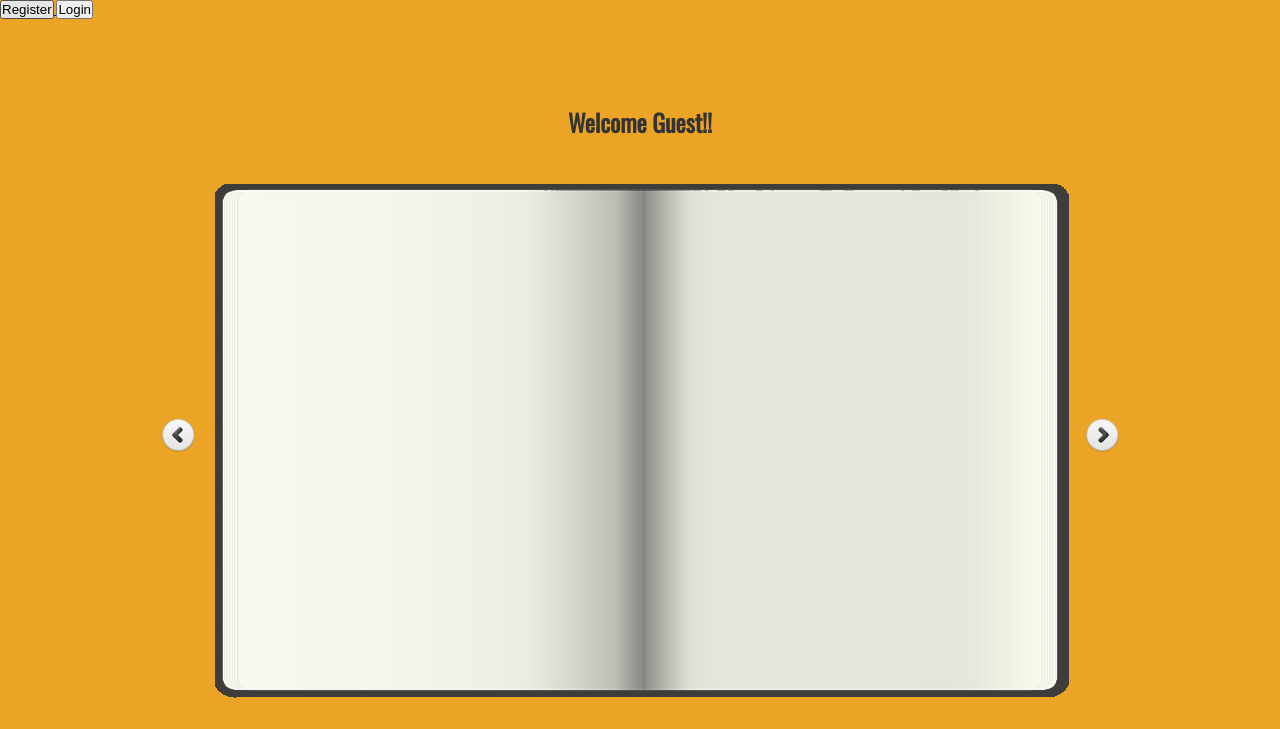
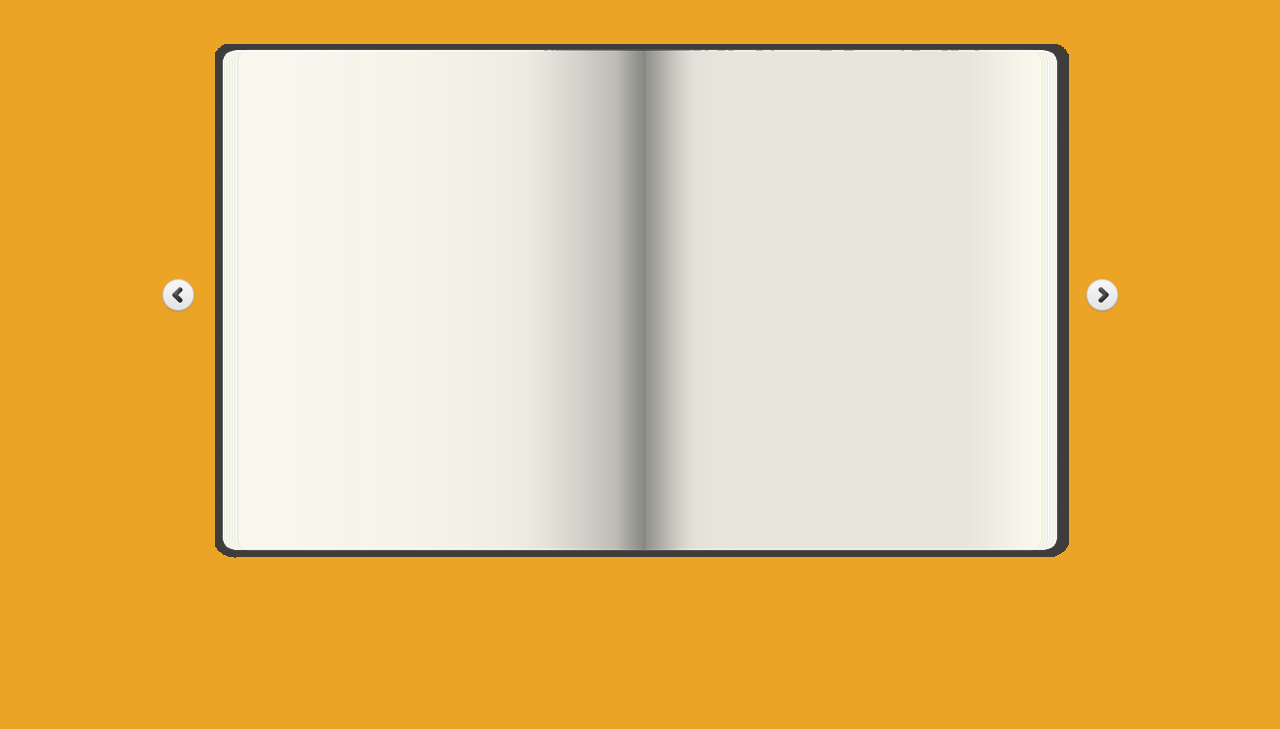
Before and after one commit to exodus31/YEARBOOK_PORTAL, a Django app: page / in a window 1280 px wide. Shown: the top 729 px of the page. Run offline with Django 4.2, Linux system fonts and the light colour scheme; some libraries are stand-ins or nearby versions.

Commit message:
back to normal

```diff
--- a/template/index.html
+++ b/template/index.html
@@ -159,38 +159,6 @@
 
     </head>
     <body>
-		 <nav class="navbar navbar-expand-lg navbar-dark bg-dark">
-			<a href="register">
-				<button class="btn btn-primary btnx">
-				  Register
-				</button>
-			  </a>
-			  <a href="login">
-				<button class="btn btn-primary btnx">
-				  Login
-				</button>
-			  </a>
-			{% if user.is_authenticated %}
-				<a href="logout">
-					<button class="btn btn-primary btnx">
-					Logout
-					</button>
-				</a>
-			{% endif %}
-      	 </nav>
-	  	<br><br><br><br><br>
-		{% if user.is_authenticated %}
-			{% for s in student %}
-				{% if s.username == user.username %}
-					<h1>Welcome {{s.fname}}</h1>
-				{% endif %}
-			{% endfor %}
-		{% else %}
-			<h1>Welcome Guest!!</h1>
-		{% endif %}
-		{% for m in messages %}
-			<h1>{{m}}</h1>
-		{% endfor %}
 		<div class="book_wrapper">
 			<a id="next_page_button"></a>
 			<a id="prev_page_button"></a>
```
